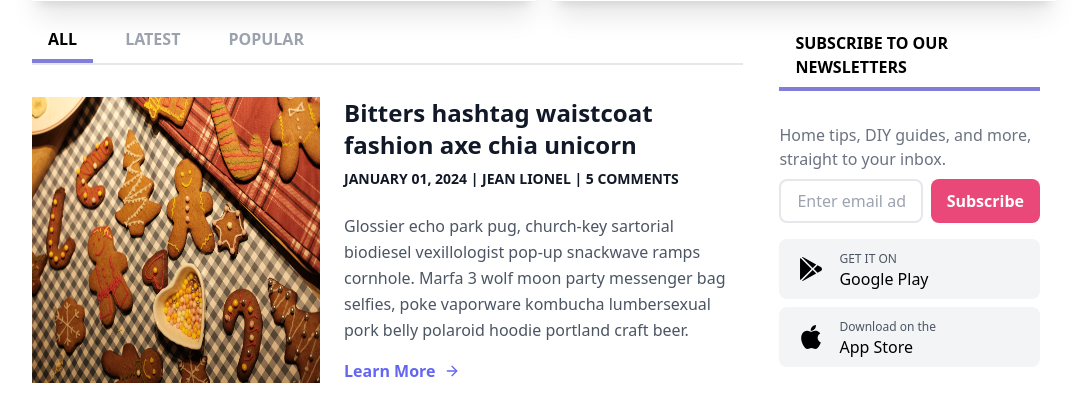
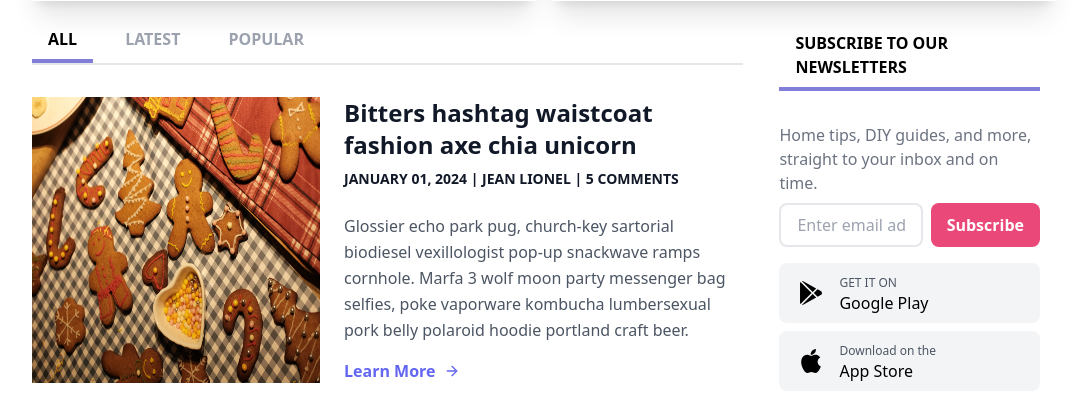
Before and after one commit to Lionel-hub1/diyblog, a Django app: page / in a window 1280 px wide. Shown: the part 637-1052 px from the top of the page, without its empty margins (96-1180 px from the left). Run offline with Django 4.2, Linux system fonts and the light colour scheme; some libraries are stand-ins or nearby versions.

Commit message:
Update newsletter subscription message

```diff
--- a/templates/index.html
+++ b/templates/index.html
@@ -286,7 +286,7 @@
               Subscribe To Our Newsletters
             </h2>
             <p class="text-gray-500 mb-2">
-              Home tips, DIY guides, and more, straight to your inbox.
+              Home tips, DIY guides, and more, straight to your inbox and on time.
             </p>
             <form class="flex flex-row space-x-2" action="" method="post">
               <input
```
